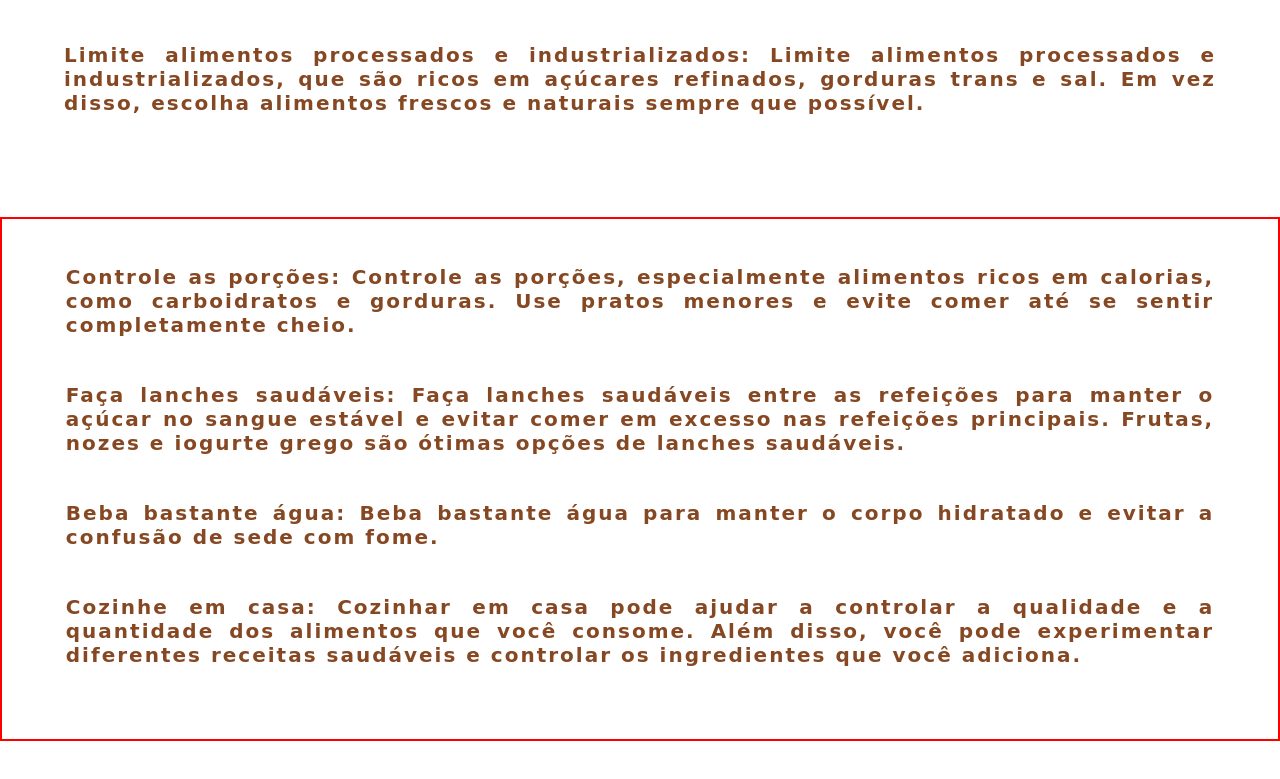
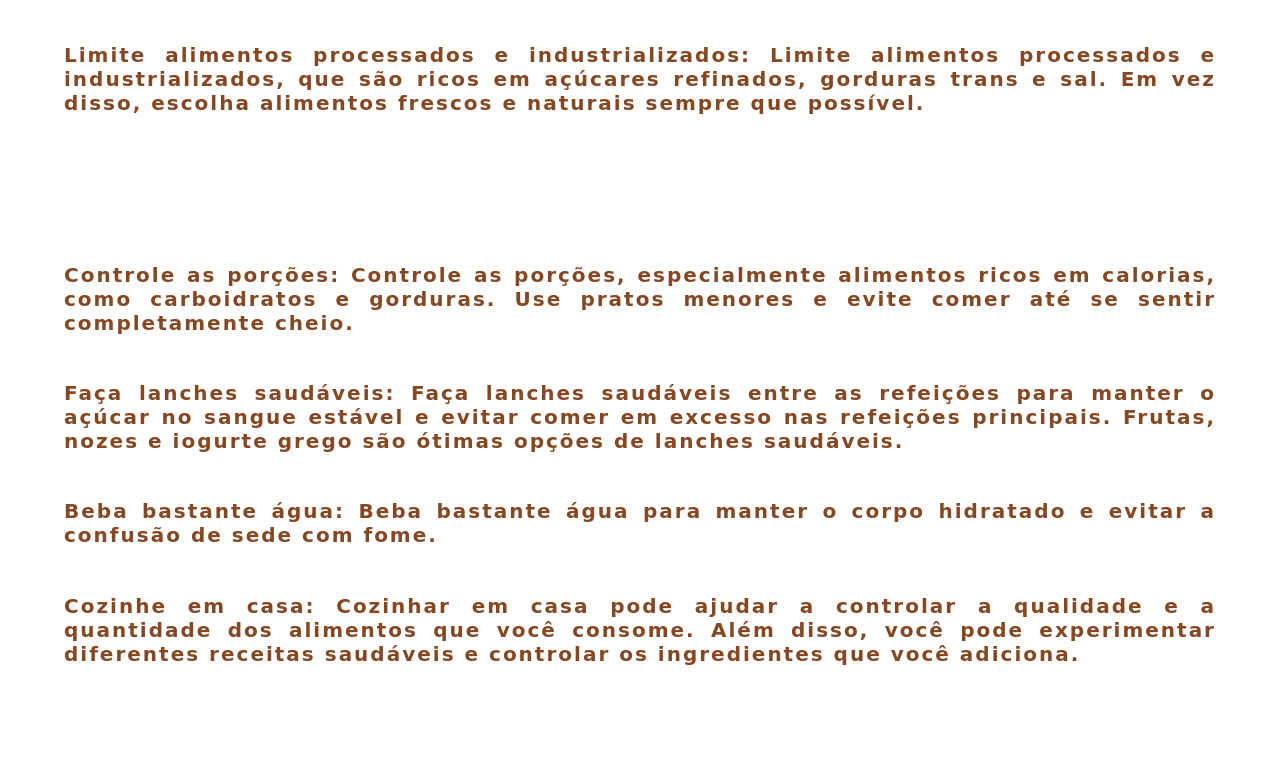
Before and after one commit to RayssaMoura/IMC, a plain HTML site: page html/alimentacao.html in a window 1280 px wide. Shown: the part 2090-2869 px from the top of the page. Drawn offline with Linux system fonts and the light colour scheme; a web font is replaced by a local one.

Commit message:
Update alimentacao.css

```diff
--- a/style/alimentacao.css
+++ b/style/alimentacao.css
@@ -41,7 +41,7 @@ body{
 }
 
 .container-geral{
-    height: 370vh;
+    height: 350vh;
     align-items: center;
     margin-top: 4%
 }
@@ -186,7 +186,6 @@ body{
 }
 
 .container-6{
-    border: 2px solid red;
     display: flex;
     height: 65vh;
 }
```
